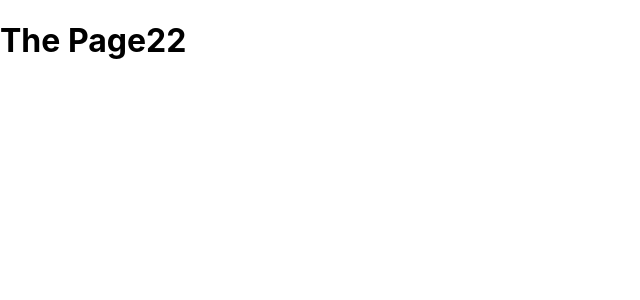
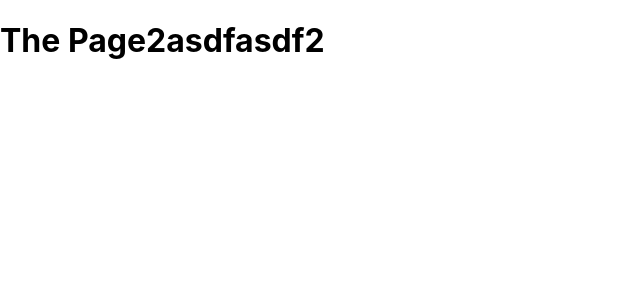
Before and after one commit to ryu9663/mergin-practice, a Next.js app: page /page22 in a window 1280 px wide. Shown: the top 300 px of the page, without its empty margins (0-640 px from the left). Built offline with nearby package versions, Linux system fonts and the light colour scheme.

Commit message:
막커밋1

```diff
--- a/pages/page22.js
+++ b/pages/page22.js
@@ -1,5 +1,5 @@
 function Page22() {
-    return <h1>The Page22</h1>;
+    return <h1>The Page2asdfasdf2</h1>;
   }
 
   export default Page22;
```
